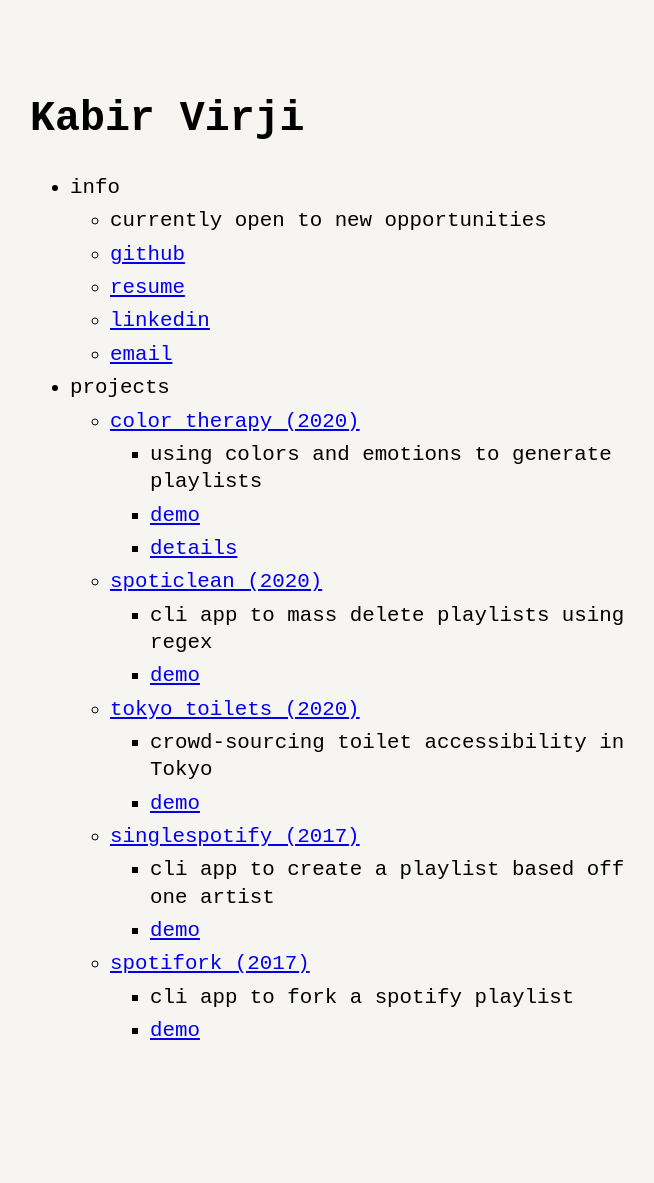
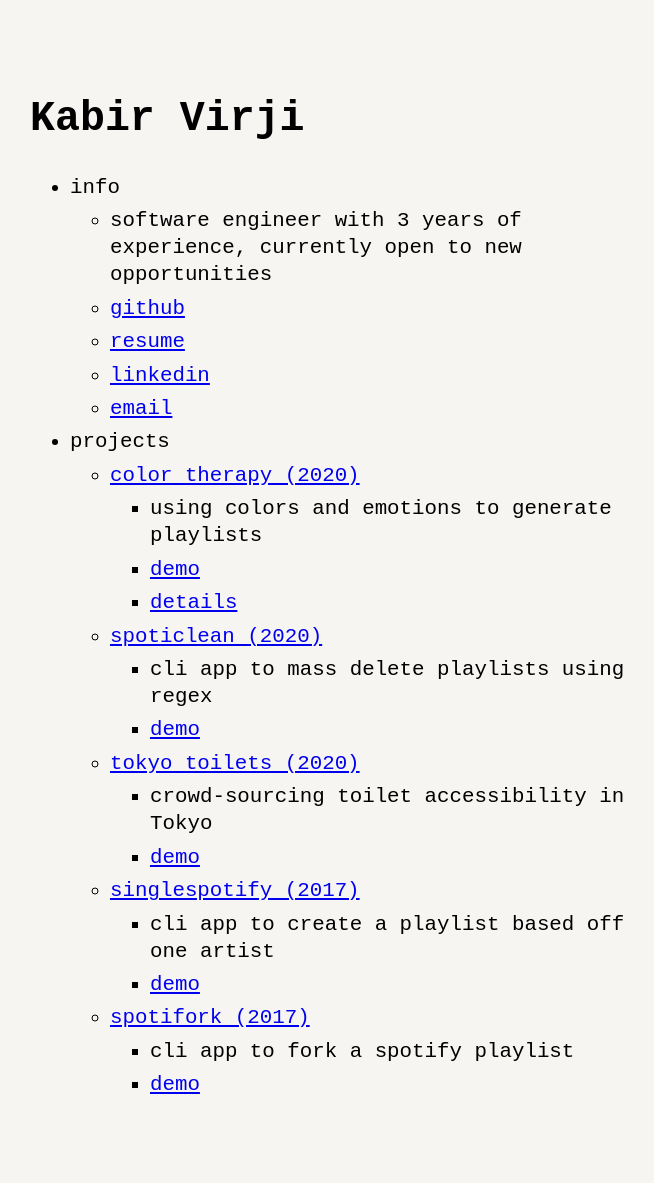
Before and after one commit to kabirvirji/kabirvirji.github.io, a Jekyll site: the page built from index.md, in a window 1280 px wide. Shown: the whole page, without its empty margins (290-944 px from the left). Built offline with Jekyll 4.4.1, drawn with Linux system fonts in a browser that asks for light colours; before the commit the page ends 1129 px from its top, so only the background shows below that.

Commit message:
updated years of exp

```diff
--- a/_data/menu.yml
+++ b/_data/menu.yml
@@ -5,7 +5,7 @@
   - title: info
     url: false
     entries:
-      - title: currently open to new opportunities
+      - title: software engineer with 3 years of experience, currently open to new opportunities
         url: false
       - title: github
         url: https://github.com/kabirvirji
```
